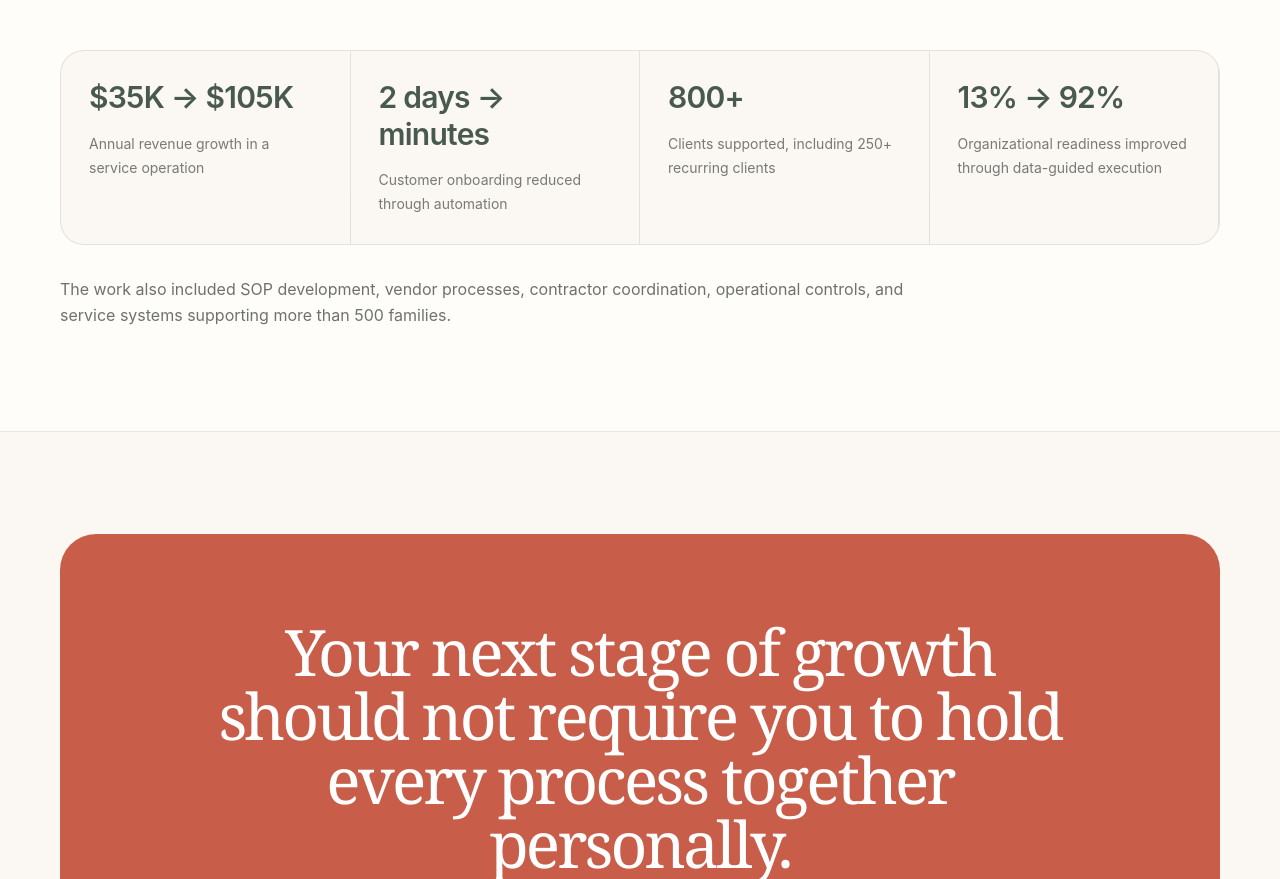
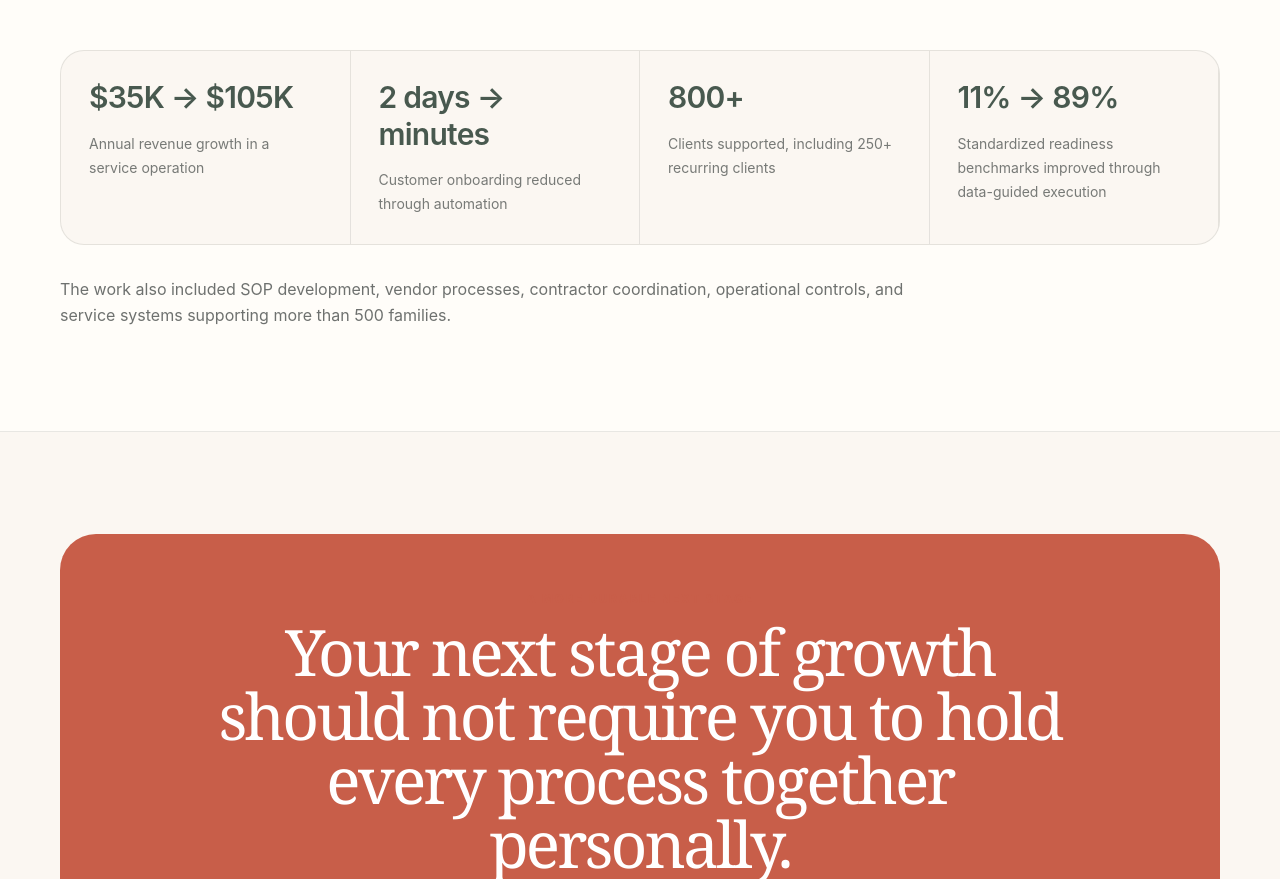
Before and after one commit to sarahphamilton/sarahphamilton, a Next.js app: page /consulting in a window 1280 px wide. Shown: the part 2860-3739 px from the top of the page. Built offline with nearby package versions, Linux system fonts and the light colour scheme.

Commit message:
Align consulting readiness metric with current resume

```diff
--- a/src/app/consulting/page.tsx
+++ b/src/app/consulting/page.tsx
@@ -38,7 +38,7 @@ const proof = [
   { value: "$35K → $105K", label: "Annual revenue growth in a service operation" },
   { value: "2 days → minutes", label: "Customer onboarding reduced through automation" },
   { value: "800+", label: "Clients supported, including 250+ recurring clients" },
-  { value: "13% → 92%", label: "Organizational readiness improved through data-guided execution" },
+  { value: "11% → 89%", label: "Standardized readiness benchmarks improved through data-guided execution" },
 ];
 
 export default function ConsultingPage() {
```
